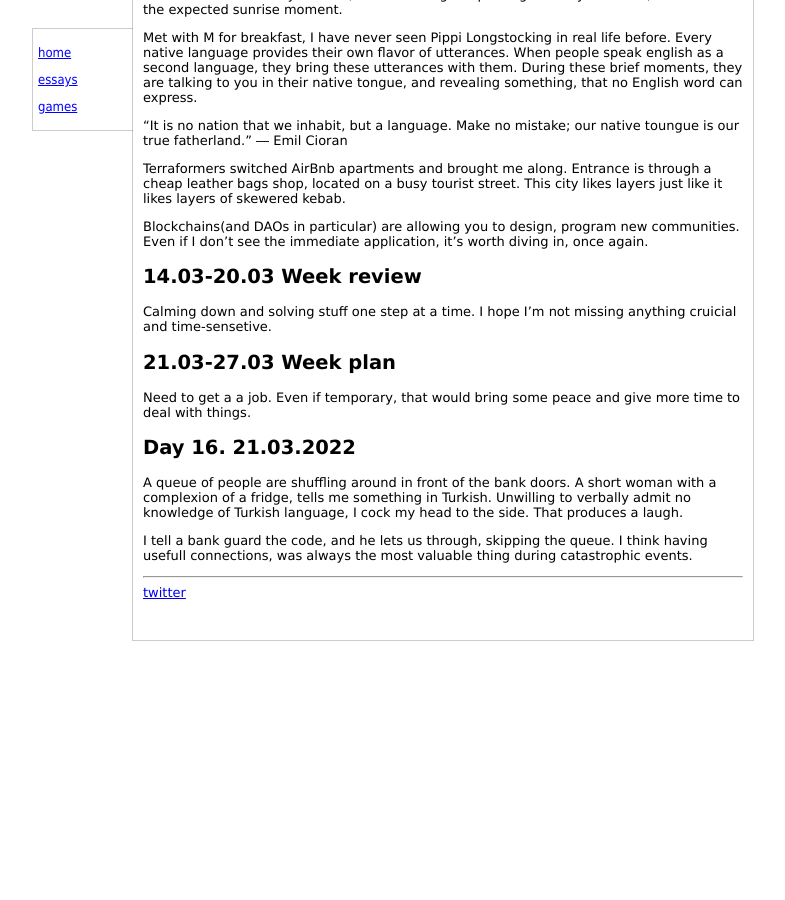
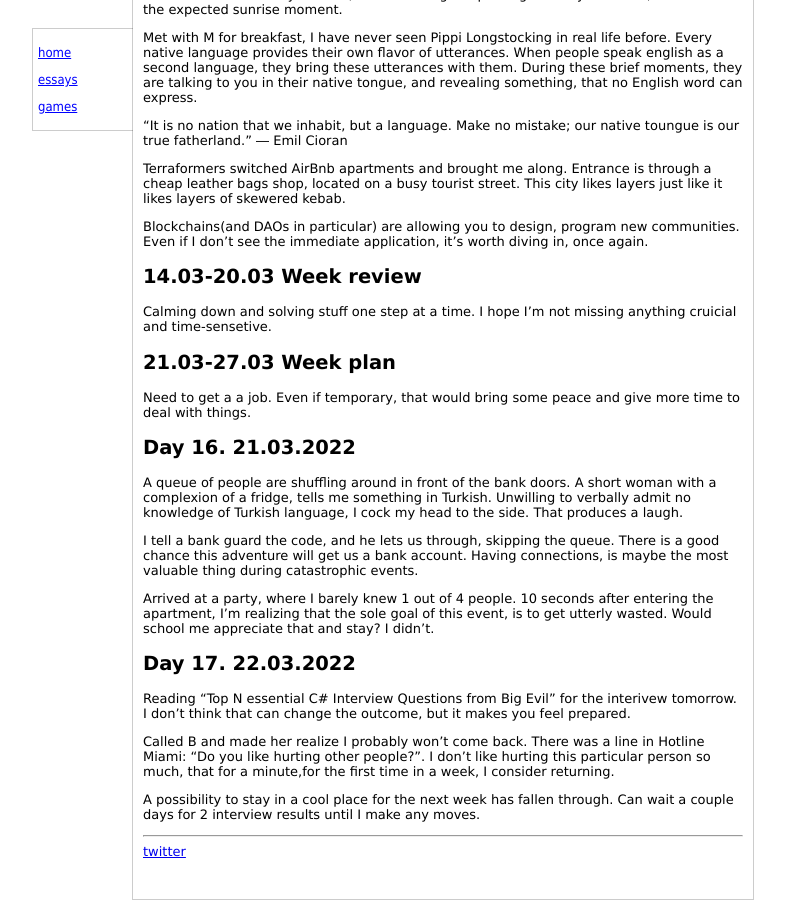
Before and after one commit to saint-angels/saint-angels.github.io, a Jekyll site: the page built from _essays/running_log.md, in a window 1280 px wide and 900 px high, scrolled down 1912 px. Shown: the whole window, without its empty margins (247-1032 px from the left). Built offline with Jekyll 4.4.1, drawn with Linux system fonts in a browser that asks for light colours; before the commit the page ends 2553 px from its top, so only the background shows below that.

Commit message:
22 march

```diff
--- a/_essays/running_log.md
+++ b/_essays/running_log.md
@@ -105,7 +105,6 @@ This city likes layers just like it likes layers of skewered kebab.
 Blockchains(and DAOs in particular) are allowing you to design, program new communities.
 Even if I don't see the immediate application, it's worth diving in, once again.
 
-
 ## 14.03-20.03 Week review
 Calming down and solving stuff one step at a time. I hope I'm not missing anything cruicial and time-sensetive.
 ## 21.03-27.03 Week plan
@@ -118,4 +117,21 @@ A short woman with a complexion of a fridge, tells me something in Turkish.
 Unwilling to verbally admit no knowledge of Turkish language, I cock my head to the side. That produces a laugh.
 
 I tell a bank guard the code, and he lets us through, skipping the queue.
-I think having usefull connections, was always the most valuable thing during catastrophic events.
+There is a good chance this adventure will get us a bank account.
+ Having connections, is maybe the most valuable thing during catastrophic events.
+
+Arrived at a party, where I barely knew 1 out of 4 people.
+10 seconds after entering the apartment, I'm realizing that the sole goal of this event, is to get utterly wasted.
+Would school me appreciate that and stay? I didn't.
+
+## Day 17.  22.03.2022
+
+Reading "Top N essential C# Interview Questions from Big Evil" for the interivew tomorrow.
+I don't think that can change the outcome, but it makes you feel prepared.
+
+Called B and made her realize I probably won't come back.
+There was a line in Hotline Miami: "Do you like hurting other people?".
+I don't like hurting this particular person so much, that for a minute,for the first time in a week, I consider returning.
+
+A possibility to stay in a cool place for the next week has fallen through.
+Can wait a couple days for 2 interview results until I make any moves.
```
